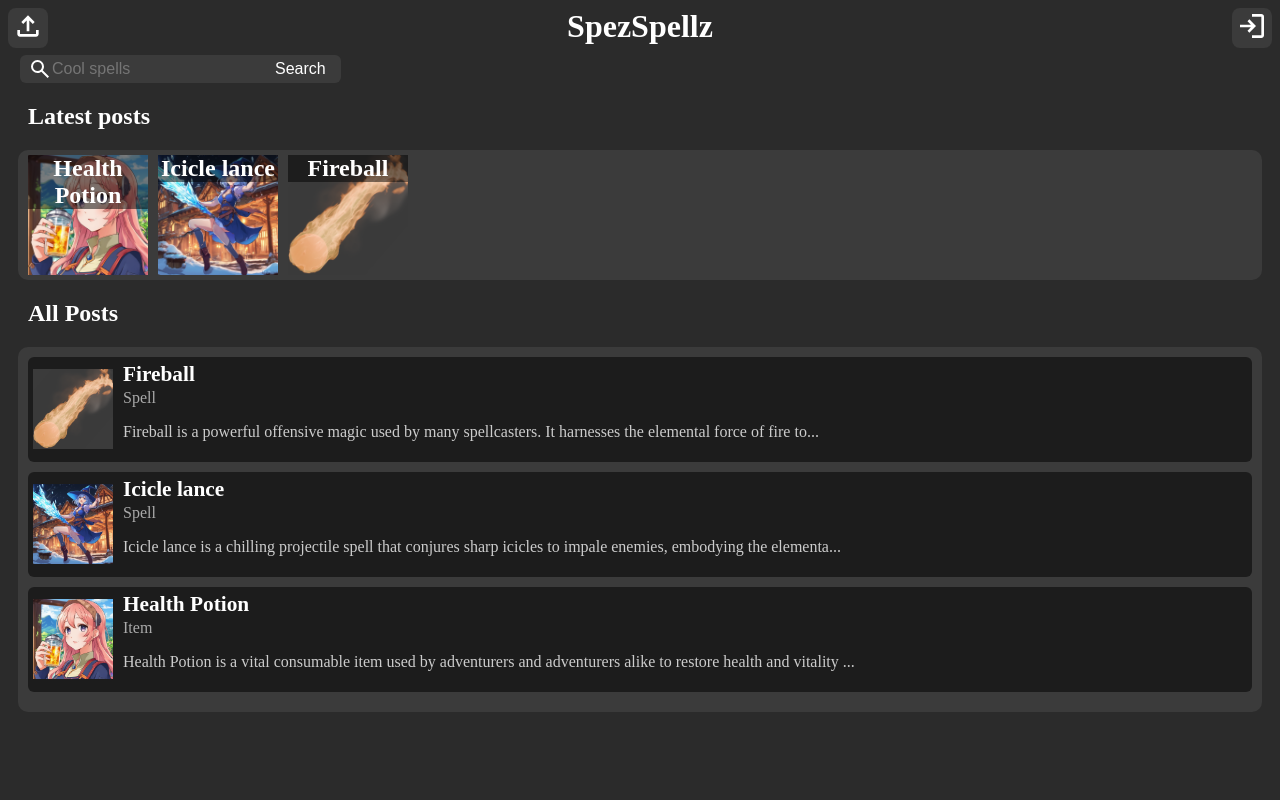
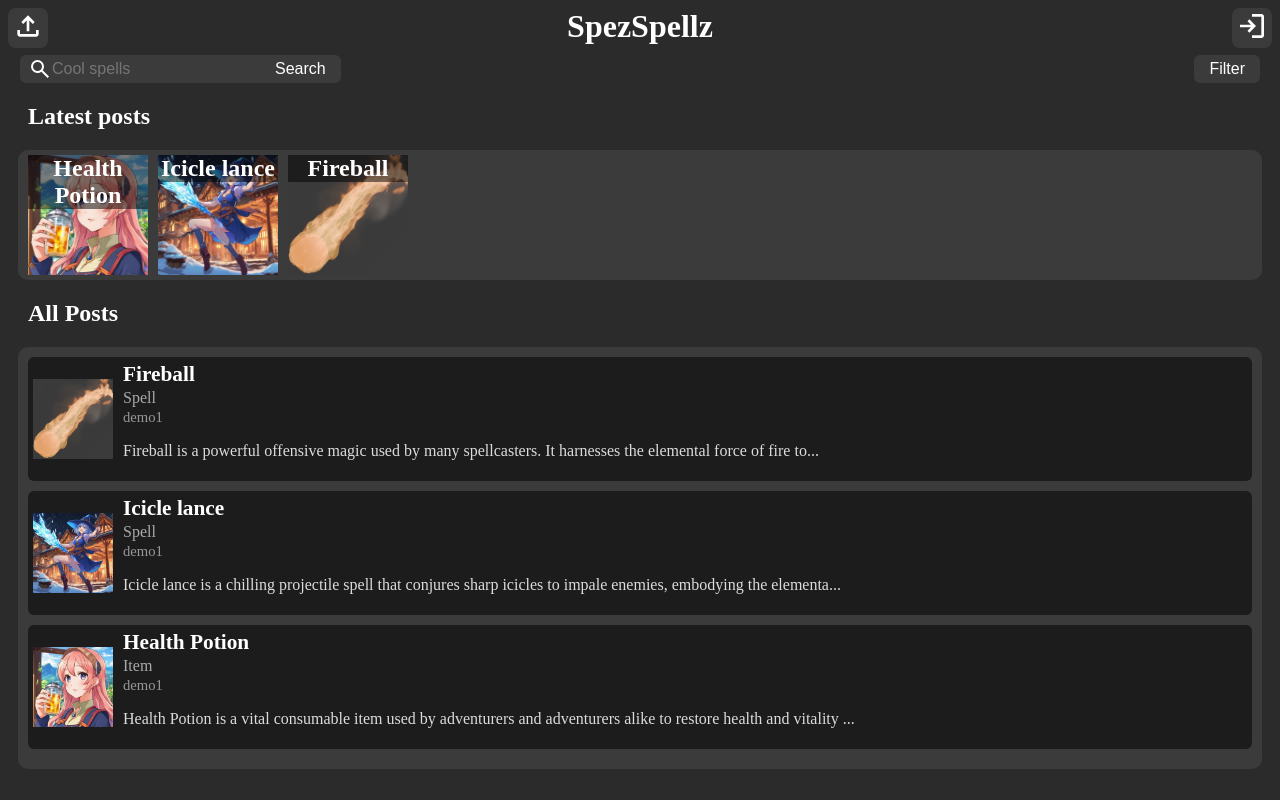
Before and after one commit to SpezSpellz/SpezSpellz, a Django app: page / in a window 1280 px wide. Run offline with Django 5.2, Linux system fonts and the light colour scheme; data comes from the database, SQL or seed files in the repository; some libraries are stand-ins or nearby versions.

Commit message:
Implement FilterPage

```diff
--- a/assets/index.css
+++ b/assets/index.css
@@ -43,6 +43,22 @@ a {
     transition: background-color 0.3s;
 }
 .search-button:hover {
+    background-color: #555555;
+}
+.filter-button {
+    background-color: #3B3B3B;
+    border: none;
+    color: #FFF;
+    font-size: 12pt;
+    margin-right: 120px;
+    padding: 5px 15px;
+    border-radius: 6px;
+    cursor: pointer;
+    transition: background-color 0.3s;
+    position: absolute;
+    right: -100px;
+}
+.filter-button:hover {
     background-color: #555555;
 }
 .strip-box {
@@ -105,7 +121,12 @@ a {
     font-size: 12pt;
     margin: 2px 0;
 }
+.all-spell-creator {
+    color: #979797;
+    font-size: 11pt;
+    margin: 2px 0;
+}
 .all-spell-data {
-    color: #CCC;
+    color: #dcdcdc;
     font-size: 12pt;
 }
--- a/spezspellz/urls.py
+++ b/spezspellz/urls.py
@@ -2,7 +2,7 @@
 from django.urls import path
 from django.shortcuts import redirect
 from .views import (HomePage, UploadPage, TagsPage, profile_view, spell_detail
-, thumbnail_view, RegisterView, attachment_view, UserSettingsPage, search_spell)
+, thumbnail_view, RegisterView, attachment_view, UserSettingsPage, search_spell, filter_spell)
 
 
 app_name = "spezspellz"
@@ -18,5 +18,6 @@ urlpatterns = [
     path("spell/<int:spell_id>/", spell_detail, name="spell"),
     path("spell/thumbnail/<int:spell_id>/", thumbnail_view, name="spell_thumbnail"),
     path("profile/", profile_view, name="profile"),
-    path('search/', search_spell, name='search_spell'),
+    path("search/", search_spell, name="search_spell"),
+    path("filter/", filter_spell, name="filter_spell"),
 ]
--- a/spezspellz/views.py
+++ b/spezspellz/views.py
@@ -86,6 +86,8 @@ def search_spell(request):
     except Spell.DoesNotExist:
         return redirect('spezspellz:home')
 
+def filter_spell(request):
+    return render(request, "filter.html")
 
 class UploadPage(View):
     """Handle the upload page."""
--- a/templates/index.html
+++ b/templates/index.html
@@ -8,6 +8,7 @@
 <form method="get" action="{% url 'spezspellz:search_spell' %}" class="search-form">
     <input class="search-bar" name="search_query" placeholder="Cool spells" type="text"/>
     <button type="submit" class="search-button">Search</button>
+    <button type="button" class="filter-button">Filter</button>
 </form>
 <h2 style="padding-left: 20px;">Latest posts</h2>
 <div class="strip-box">
@@ -27,6 +28,7 @@
             <div>
                 <h3 class="all-spell-title">{{ spell.title }}</h3>
                 <p class="all-spell-category">{{ spell.category }}</p>
+                <p class="all-spell-creator">{{ spell.creator }}</p>
                 <p class="all-spell-data">{{ spell.title }} {{ spell.truncated_data|slice:":100" }}...</p>
             </div>
         </div></a>
```
Also changed, not shown: templates/filter.html (added, +8 -0 lines), assets/filter.css (added).
